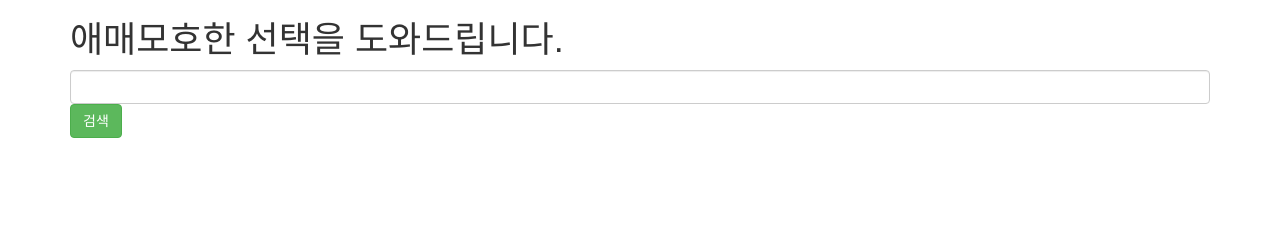
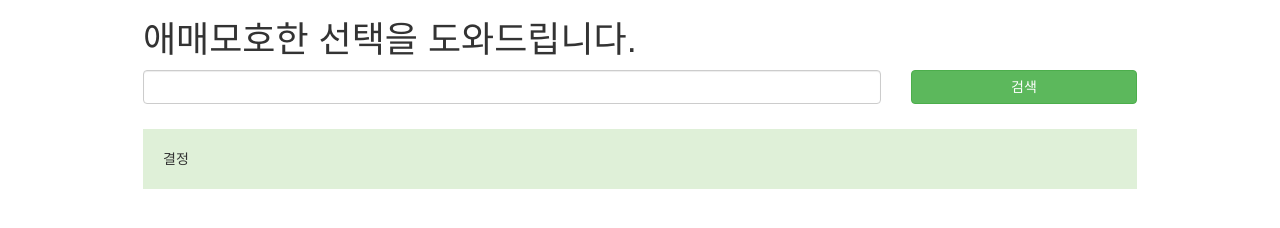
Before and after one commit to swtpumpkin/hackerton, a website: page public/index.html in a window 1280 px wide. Drawn offline with nearby package versions, Linux system fonts and the light colour scheme.

Commit message:
index desing first

```diff
--- a/public/index.html
+++ b/public/index.html
@@ -6,15 +6,57 @@
   <meta http-equiv="X-UA-Compatible" content="ie=edge">
   <title>애매모호</title>
   <link rel="stylesheet" href="https://maxcdn.bootstrapcdn.com/bootstrap/3.3.7/css/bootstrap.min.css" integrity="sha384-BVYiiSIFeK1dGmJRAkycuHAHRg32OmUcww7on3RYdg4Va+PmSTsz/K68vbdEjh4u" crossorigin="anonymous">
+  <style>
+    .container{
+      width: 80%;
+    }
+    #inputBtn{
+      width: 100%;
+    }
+    .resultBox{
+      margin-top: 25px;
+      margin-bottom: 25px;
+    }
+    .resultContent{
+      padding: 20px;
+      font
+    }
+  </style>
   <script src="./app.js" defer></script>
 </head>
 <body>
   <div class="container">
-    <div class="searchInput">
-      <h1>애매모호한 선택을 도와드립니다.</h1>
-      <input id="input" class="input form-control" type="search" name="googlesearch">
-      <input id="inputBtn" class="inputBtn btn btn-success" type="button" value="검색">
+    <!-- 검색창 Start -->
+    <div class="row">
+      <div class="col-md-12 searchInput">
+        <h1>애매모호한 선택을 도와드립니다.</h1>
+        <div class="row">
+          <div class="col-md-9">
+            <input id="input" class="input form-control" type="search" name="googlesearch">
+          </div>
+          <div class="col-md-3">
+            <input id="inputBtn" class="inputBtn btn btn-success" type="button" value="검색">
+          </div>
+        </div>
+      </div>
     </div>
+    <!-- 검색창 End -->
+
+    <!-- 검색 안내문구 Start -->
+    <div class="searchInfo">
+      <em id="message"></em>
+    </div>
+    <!-- 검색 안내 End -->
+
+    <!-- 결과 조회 Start -->
+    <div class="resultBox row">
+      <div class="col-md-12">
+        <p class="bg-success resultContent">
+          결정
+        </p>
+      </div>
+    </div>
+    <!-- 결과 조회 End -->
   </div>
 </body>
 </html>
```
